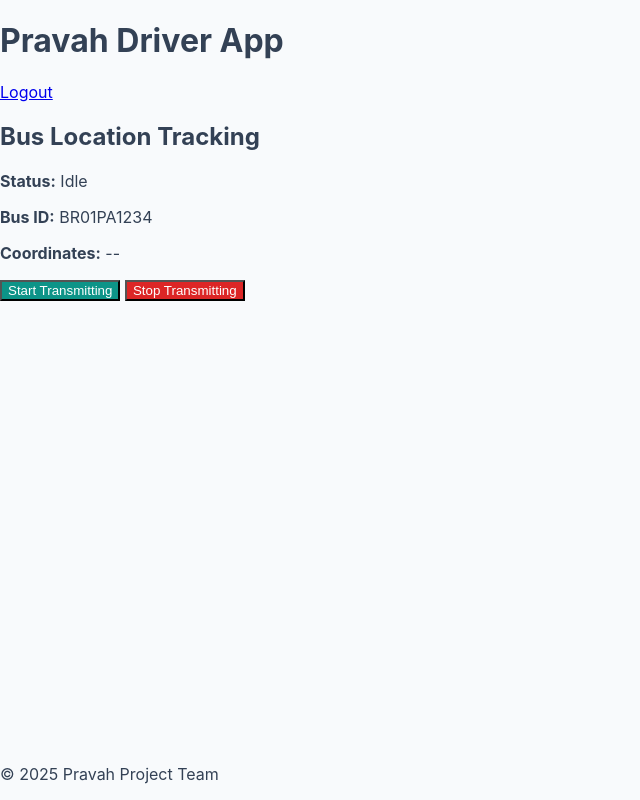
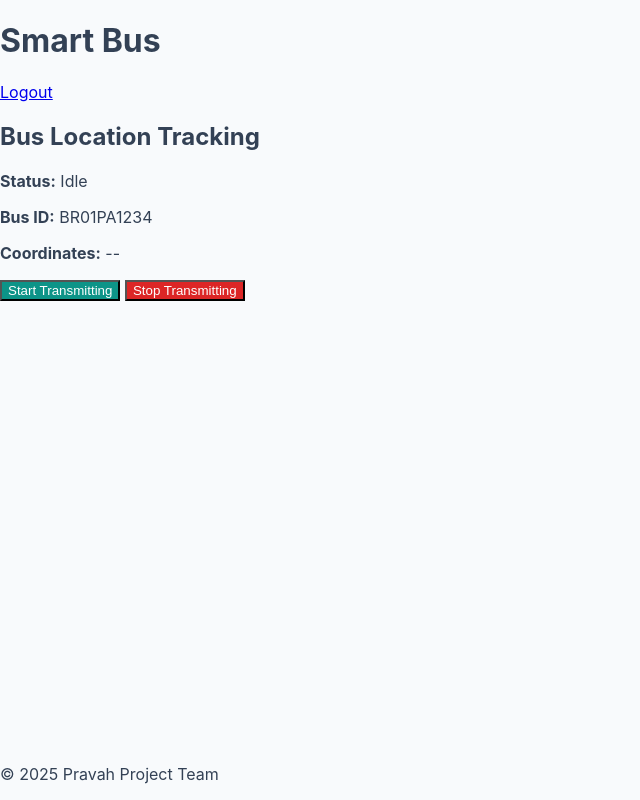
Before and after one commit to biggie-muren/SIH-, a plain HTML site: page driver.html in a window 1280 px wide. Shown: the whole page, without its empty margins (0-640 px from the left). Drawn offline with Linux system fonts and the light colour scheme.

Commit message:
Update driver.html

```diff
--- a/driver.html
+++ b/driver.html
@@ -3,7 +3,7 @@
 <head>
     <meta charset="UTF-8">
     <meta name="viewport" content="width=device-width, initial-scale=1.0">
-    <title>Driver App - Pravah</title>
+    <title>Smart Bus - APP</title>
     <link rel="stylesheet" href="style.css">
 
     <!-- Firebase SDKs -->
@@ -14,7 +14,7 @@
 <body>
 
     <header>
-        <h1>Pravah Driver App</h1>
+        <h1>Smart Bus</h1>
         <nav>
             <a href="login.html">Logout</a>
         </nav>
```
